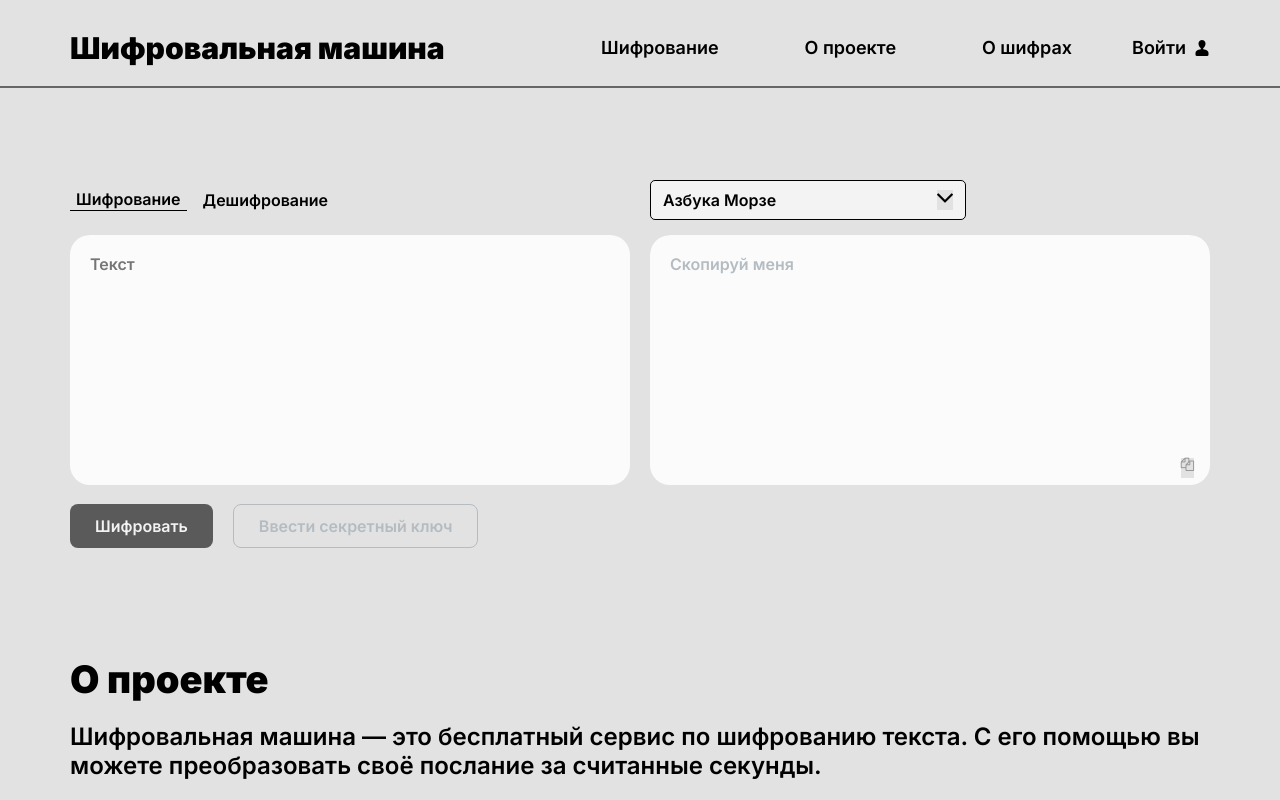
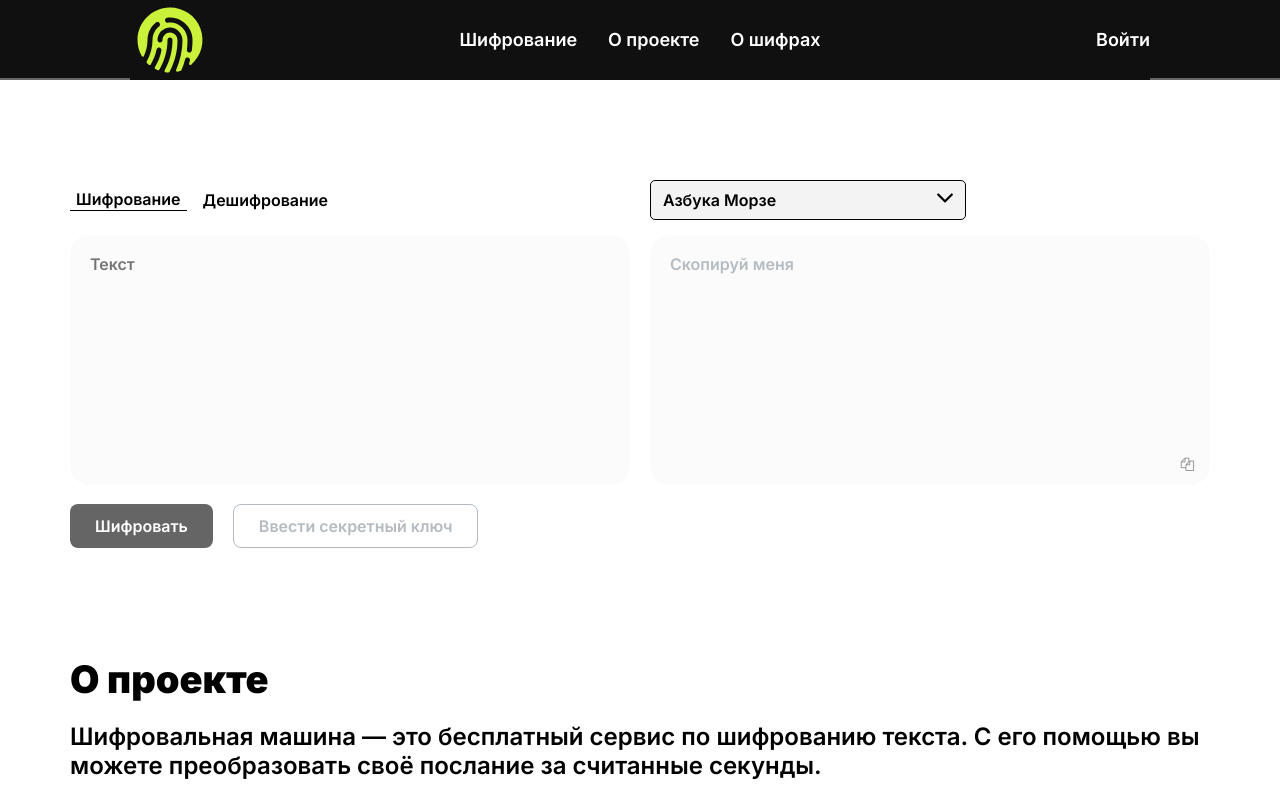
Before and after one commit to encryption-machine/Front, a React (Create React App) app: page / in a window 1280 px wide. Shown: the top 800 px of the page. Built offline with nearby package versions, Linux system fonts and the light colour scheme.

Commit message:
fix:a new style

```diff
--- a/src/components/Header/Header.jsx
+++ b/src/components/Header/Header.jsx
@@ -1,5 +1,6 @@
 import { useState } from 'react';
 import styles from './Header.module.scss';
+import logotype from '../../assets/icons/logotype.svg'
 
 export const Header = () => {
   const [loggedIn, setLoggedIn] = useState(false);
@@ -20,7 +21,7 @@ export const Header = () => {
   return (
     <header className={styles.header}>
       <div className={styles.header_container}>
-        <div className={styles.logo}>Шифровальная машина</div>
+        <img className={styles.logotype} src={logotype} alt="logo"/>
         <nav>
           <ul>
             <li>
@@ -53,15 +54,10 @@ export const Header = () => {
               Войти
             </button>
           ) : (
-            <div className={styles.userInfo}>
-              <span>mail@mail.ru</span>
-              <hr />
               <button type="button" onClick={handleLogout}>
                 Выйти
               </button>
-            </div>
           )}
-          <div className="icon-user"></div>
         </div>
       </div>
     </header>
--- a/src/components/Header/Header.module.scss
+++ b/src/components/Header/Header.module.scss
@@ -3,46 +3,58 @@
 
 .header {
   position: fixed;
-  padding: 30px 0 20px 0;
+  padding: 0;
   z-index: 5;
   top: 0;
   left: 0;
   width: 100%;
+  height: 80px;
   border-bottom: 2px solid $grey_dark;
+  background-color: #101010;
+  color: #FFFFFF
+
+
 }
 
 .header_container {
-  max-width: 1140px;
+  max-width: calc(100% - 130px * 2);
   margin: 0 auto;
   display: grid;
-  grid-template-columns: 1fr 1fr min-content;
+  grid-template-columns: repeat(3, 1fr);
   justify-content: space-between;
   align-items: center;
   gap: 60px;
+  background-color: #101010;
 
   ul {
+    width: 361px;
     margin: 0;
     padding: 0;
     list-style: none;
     display: flex;
     justify-content: space-between;
+    background-color: #101010;
+
   }
 
   a {
     text-decoration: none;
-    color: black;
     font-style: normal;
     font-weight: 600;
     font-size: 18px;
     line-height: 22px;
+    color: #FFFFFF
   }
   a:hover {
     text-decoration: underline;
   }
-}
 
-.logo {
-  @include font-source-sans(30px, $black, 900);
+  img {
+    height: 80px;
+    width: 80px;
+    background-color: #101010;
+  }
+
 }
 
 .entrance {
@@ -66,6 +78,7 @@
     border: none;
     padding: 0;
     margin: 0;
+    color: #FFFFFF;
   }
 }
 
@@ -82,11 +95,6 @@
   top: 55px;
   display: none !important;
 
-  hr {
-    color: #aeadad;
-    size: 1px;
-    width: 100%;
-  }
   span {
     padding: 0 0 0 16px;
   }
@@ -101,9 +109,3 @@
   align-items: flex-start !important;
   justify-content: center;
 }
-
-.img {
-  margin-left: 8px;
-  height: 32px;
-  width: 32px;
-}
--- a/src/styles/index.scss
+++ b/src/styles/index.scss
@@ -22,5 +22,5 @@ code {
 
 body * {
   box-sizing: border-box;
-  background-color: $background;
+  // background-color: $background;
 }
```
Also changed, not shown: src/assets/icons/logotype.svg (added).
